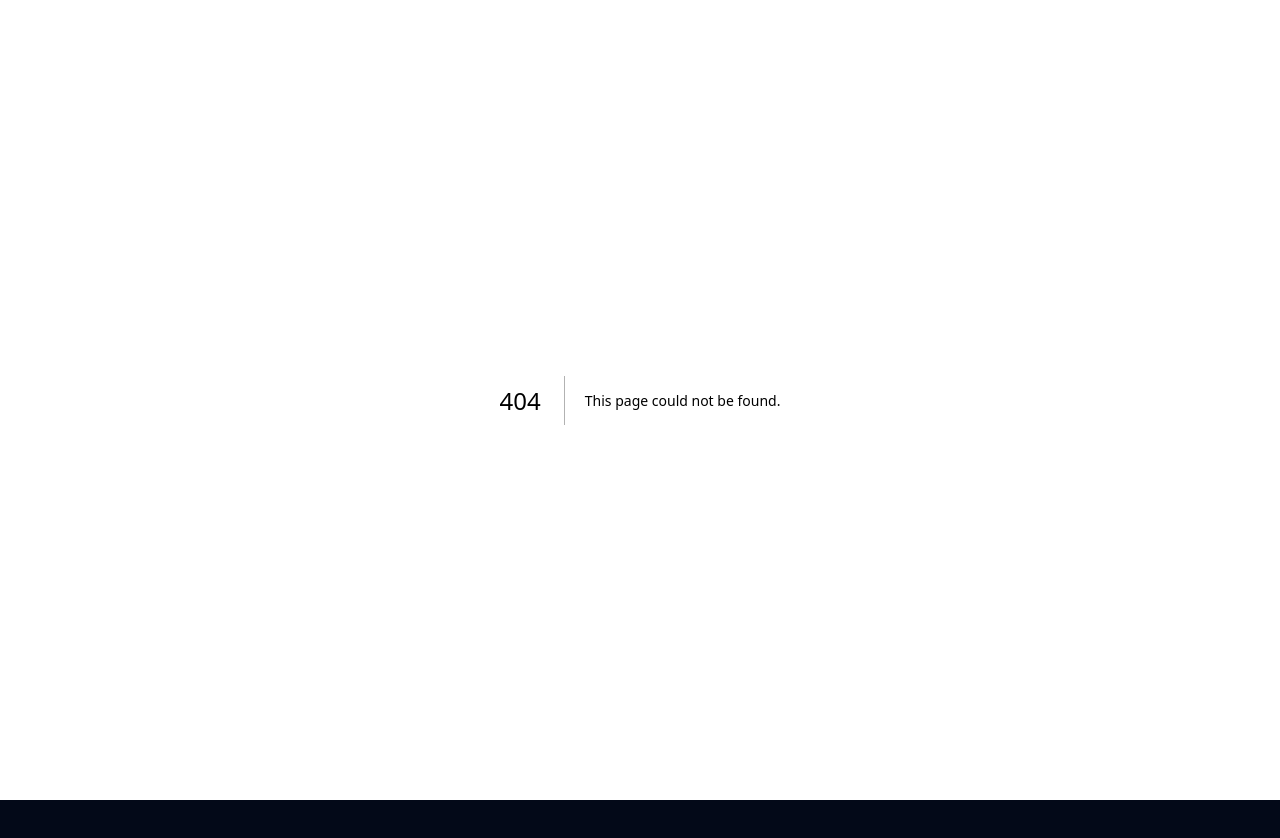
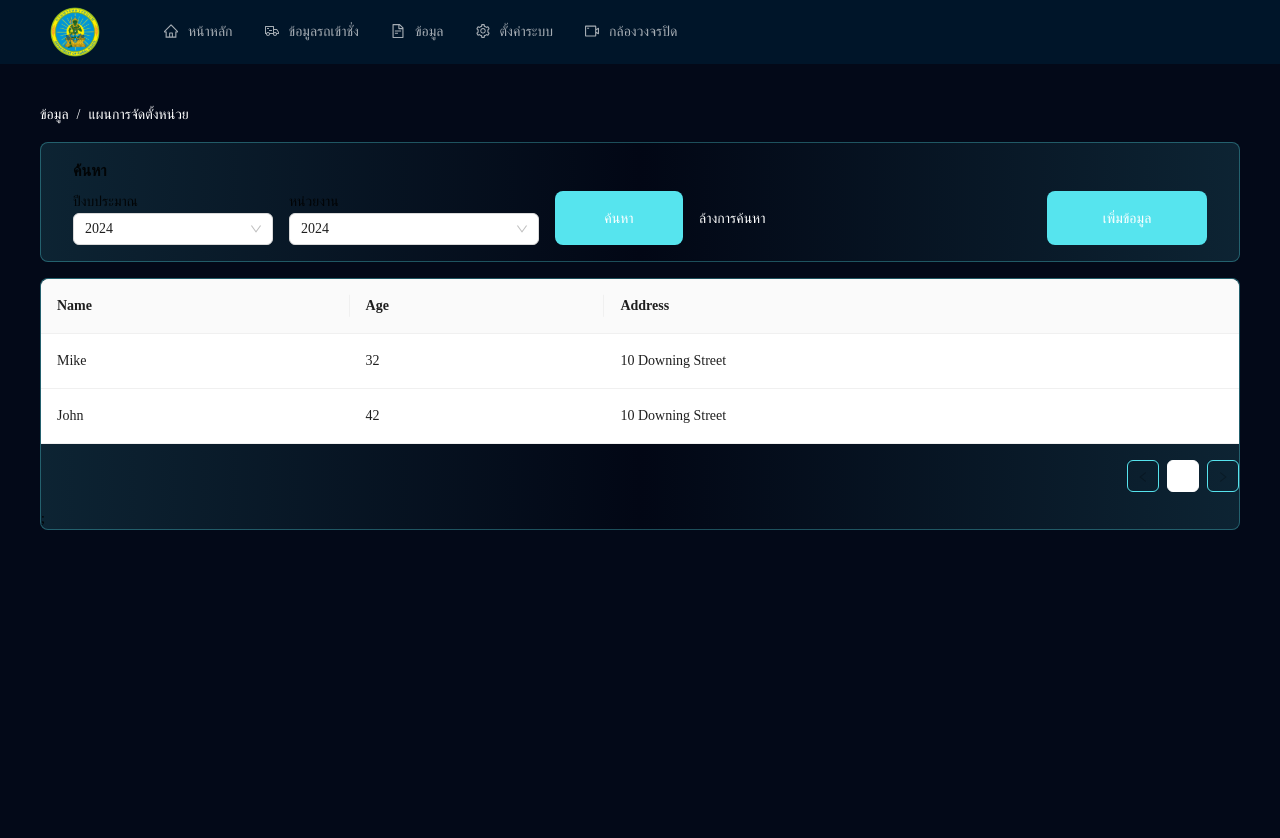
Before and after one commit to PlaymakerDev/dpt-ruralroad, a Next.js app: page /orgsetupplan in a window 1280 px wide. Before the commit this address had no page. Shown: the top 838 px of the page. Before the commit the page ends 800 px from the top, so only its background shows below. Built offline with nearby package versions, Linux system fonts and the light colour scheme.

Commit message:
pre-table

```diff
--- a/components/layout/PageLayout.js
+++ b/components/layout/PageLayout.js
@@ -22,7 +22,7 @@ const PageLayout = (props) => {
             <Content
               style={{
                 padding: '2.5rem',
-                backgroundColor: '#000000'
+                backgroundColor: '#030918'
               }}
             >
               {children}
--- /dev/null
+++ b/features/orgsetupplan/components/OpsTable.js
@@ -0,0 +1,46 @@
+import React from 'react';
+import {  Table } from 'antd';
+import '@/features/orgsetupplan/style/tableblack.module.css';
+
+const dataSource = [
+  {
+    key: '1',
+    name: 'Mike',
+    age: 32,
+    address: '10 Downing Street',
+  },
+  {
+    key: '2',
+    name: 'John',
+    age: 42,
+    address: '10 Downing Street',
+  },
+];
+
+const columns = [
+  {
+    title: 'Name',
+    dataIndex: 'name',
+    key: 'name',
+  },
+  {
+    title: 'Age',
+    dataIndex: 'age',
+    key: 'age',
+  },
+  {
+    title: 'Address',
+    dataIndex: 'address',
+    key: 'address',
+  },
+];
+
+const OpsTable = () => {
+  return (
+    <section className='w-full bg-gradient border border-lightblue rounded-lg mt-4'   style={{ color: 'black'  }}>
+      <Table dataSource={dataSource} columns={columns}  className='custom-table'/>;
+    </section>
+  )
+}
+
+export default OpsTable
--- /dev/null
+++ b/features/orgsetupplan/components/OspBreadcrump.js
@@ -0,0 +1,13 @@
+import { Breadcrumb } from 'antd';
+import styles from '@/features/orgsetupplan/style/osp.module.css';
+
+const OspBreadcrumb = () => {
+  return (
+    <Breadcrumb className='text-white' separator={<span style={{ color: 'white' }}> / </span>}>
+      <Breadcrumb.Item className='text-white'>ข้อมูล</Breadcrumb.Item>
+      <Breadcrumb.Item className='text-white'>แผนการจัดตั้งหน่วย</Breadcrumb.Item>
+    </Breadcrumb>
+  );
+};
+
+export default OspBreadcrumb;
--- /dev/null
+++ b/features/orgsetupplan/components/OspSearchbox.js
@@ -0,0 +1,52 @@
+import React from 'react';
+import { Typography, Select } from 'antd';
+import '../style/opssearch.module.css'; // Import the CSS file
+
+const OspSearchbox = () => {
+  const currentYear = new Date().getFullYear();
+  const years = Array.from({ length: 20 }, (_, i) => currentYear - i);
+
+  return (
+    <section className='w-full bg-gradient border border-lightblue rounded-lg mt-4 p-4 px-8'>
+      <Typography.Title level={5} className='text-white'>ค้นหา</Typography.Title>
+      <div className='flex flex-row gap-4'>
+        <div className='flex flex-col'>
+          <Typography.Text>ปีงบประมาณ</Typography.Text>
+          <Select
+            defaultValue={currentYear}
+            style={{ width: 200, color: 'black' }}
+            onChange={(value) => console.log('Selected Year:', value)}
+          >
+            {years.map(year => (
+              <Select.Option key={year} value={year} className="custom-option">
+                {year}
+              </Select.Option>
+            ))}
+          </Select>
+        </div>
+        <div className='flex flex-col'>
+          <Typography.Text>หน่วยงาน</Typography.Text>
+          <Select
+            defaultValue={currentYear}
+            style={{ width: 250, color: 'black' }}
+            onChange={(value) => console.log('Selected Year:', value)}
+          >
+            {years.map(year => (
+              <Select.Option key={year} value={year} className="custom-option">
+                {year}
+              </Select.Option>
+            ))}
+          </Select>
+        </div>
+        <button className='rounded-lg text-white w-32'>ค้นหา</button>
+        <div className='flex-1 flex items-center '>
+          <p className='text-white'>ล้างการค้นหา</p>
+        </div>
+        <button className='rounded-lg ml-auto text-white w-40'>เพิ่มข้อมูล</button>
+      </div>
+    </section>
+
+  );
+};
+
+export default OspSearchbox;
--- /dev/null
+++ b/features/orgsetupplan/screen/index.js
@@ -0,0 +1,20 @@
+import React from 'react'
+import OspBreadcrump from '../components/OspBreadcrump'
+import OspSearchbox from '../components/OspSearchbox'
+import OpsTable from '../components/OpsTable'
+
+const OrgSetupPlanScreen = () => {
+  return (
+    <>
+      <main>
+        <OspBreadcrump />
+        <section className='min-h-screen'>
+          <OspSearchbox />
+          <OpsTable />
+        </section>
+      </main>
+    </>
+  )
+}
+
+export default OrgSetupPlanScreen
--- /dev/null
+++ b/features/orgsetupplan/style/opssearch.module.css
@@ -0,0 +1,3 @@
+.custom-option {
+  color: black;
+}
--- /dev/null
+++ b/features/orgsetupplan/style/osp.module.css
@@ -0,0 +1,6 @@
+.breadcrumb {
+  color: white;
+}
+.breadcrumb .ant-breadcrumb-separator {
+  color: white;
+}
--- /dev/null
+++ b/features/orgsetupplan/style/tableblack.module.css
@@ -0,0 +1,7 @@
+.custom-table .ant-table-cell {
+  color: black;
+}
+
+.custom-table .ant-table-thead > tr > th {
+  color: black;
+}
--- /dev/null
+++ b/pages/orgsetupplan/index.js
@@ -0,0 +1,13 @@
+import { PageLayout } from '@/components/layout'
+import OrgSetupPlanScreen from '@/features/orgsetupplan/screen'
+import React from 'react'
+
+const OrgSetupPlan = () => {
+  return (
+    <PageLayout>
+      <OrgSetupPlanScreen />
+    </PageLayout>
+  )
+}
+
+export default OrgSetupPlan
--- a/styles/globals.css
+++ b/styles/globals.css
@@ -30,9 +30,9 @@ body {
 
 button {
   cursor: pointer !important;
-  background-color: var(--lightblue-color) !important;
+  background-color: var(--lightblue-color) ;
   border-color: var(--lightblue-color) !important;
-  color: #1E4066 !important;
+  color: #1E4066;
 }
 
 .bg-gradient {
--- a/theme/themeConfig.js
+++ b/theme/themeConfig.js
@@ -8,7 +8,7 @@ const theme = {
 		fontSize: 14,
 		colorPrimary: '#FFFFFF',
 		fontFamily: 'IBMPlexSansThai-Regular',
-		colorText: '#FFFFFF',
+		// colorText: '#FFFFFF',
 	}
 }
 
```
